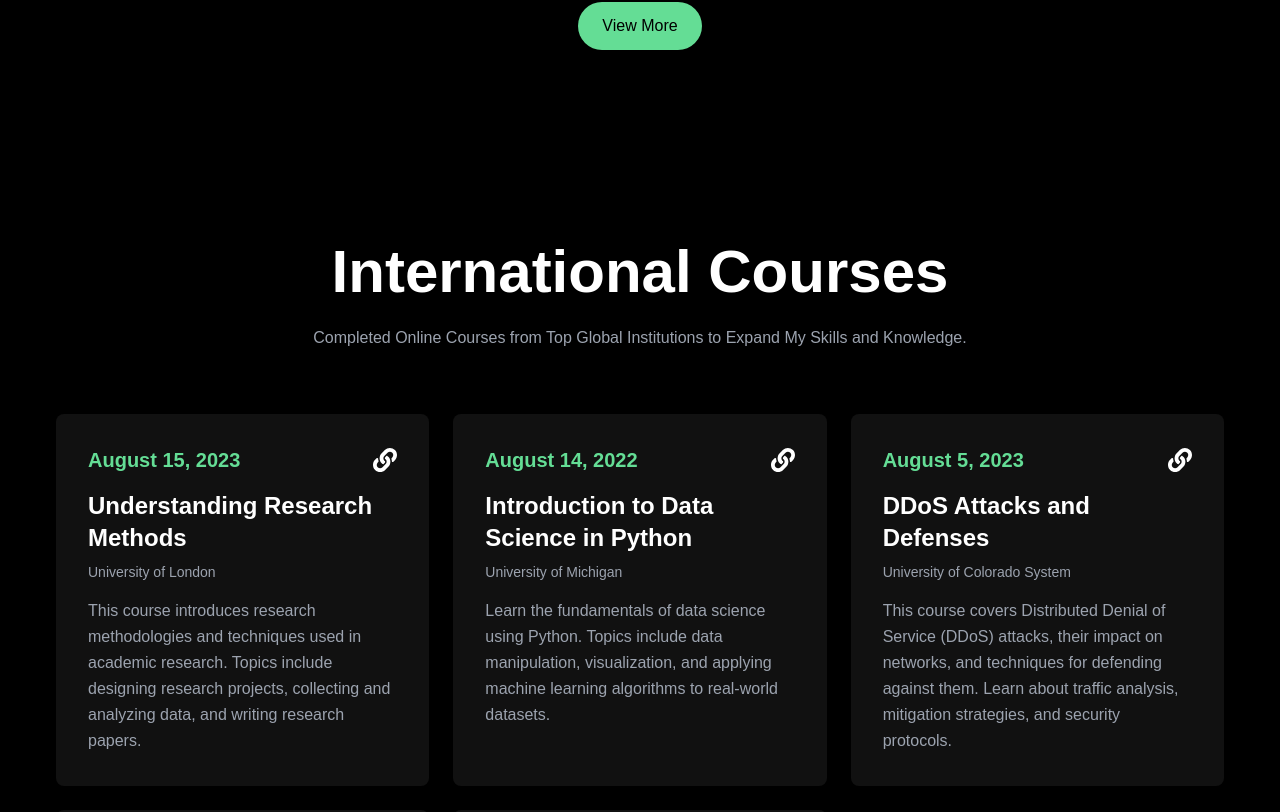
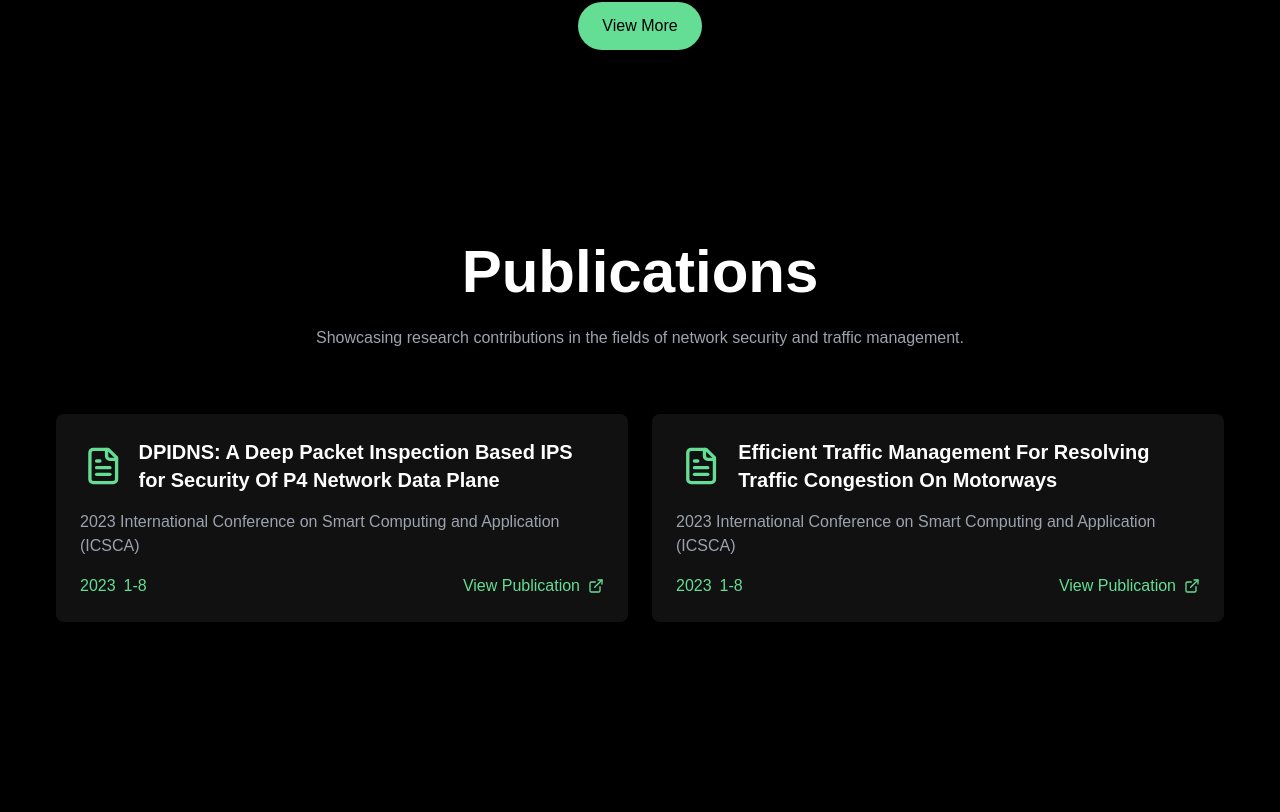
Before and after one commit to talktosaqlain/abdulahadportfolio, a Next.js app: page / in a window 1280 px wide. Shown: the part 4358-5170 px from the top of the page. Built offline with nearby package versions, Linux system fonts and the light colour scheme.

Commit message:
responsiveness

```diff
--- a/src/app/(main)/(routes)/(main)/page.tsx
+++ b/src/app/(main)/(routes)/(main)/page.tsx
@@ -15,7 +15,7 @@ export default function Home() {
         <section id="home" className="min-h-screen ">
           <Hero />
         </section>
-        <section id="about" className="min-h-screen ">
+        <section id="about" className="min-h-screen" >
           <About />
         </section>
         <section id="services" className="min-h-screen ">
@@ -27,9 +27,9 @@ export default function Home() {
         <section id="projects" className="min-h-screen ">
           <Projects />
         </section>
-        <section id="certificate" className="min-h-screen ">
+        {/* <section id="certificate" className="min-h-screen ">
           <Certificate />
-        </section>
+        </section> */}
 
         <section id="publications" className="min-h-screen ">
           <Publications />
```
